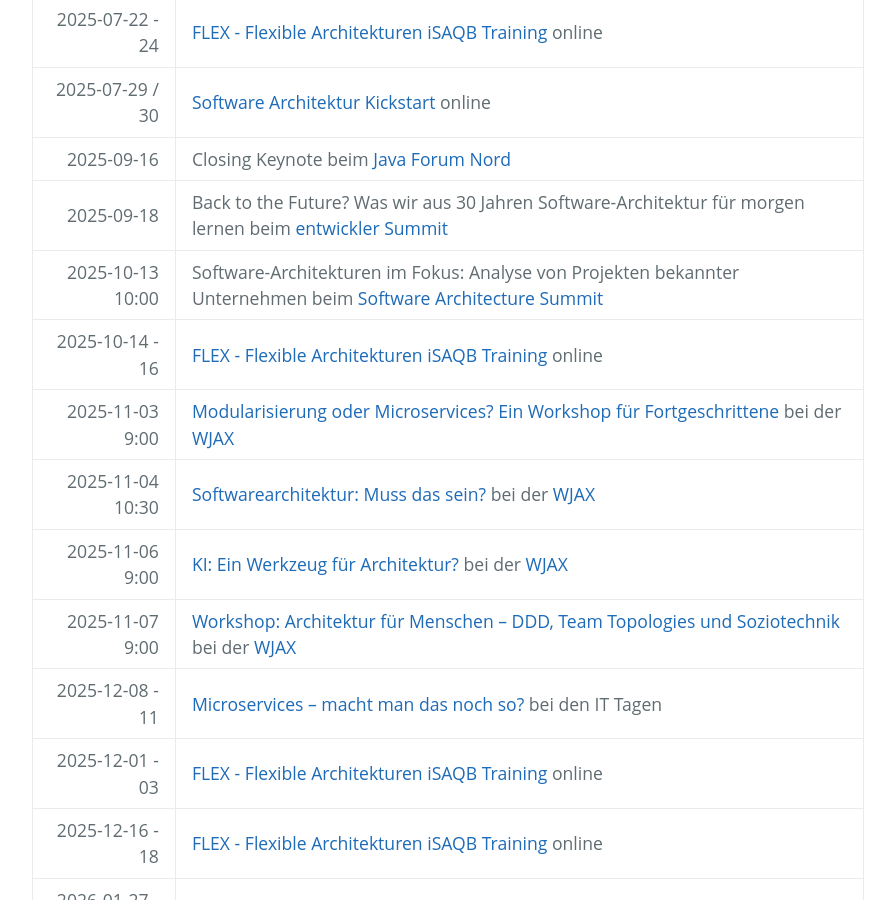
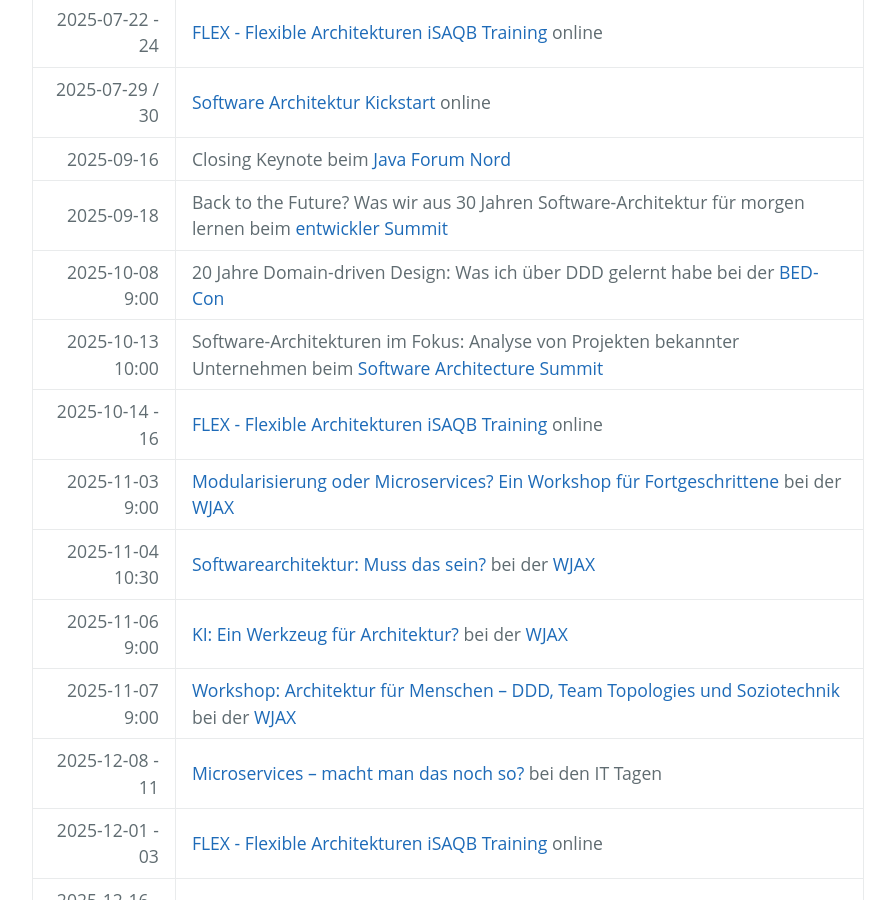
Before and after one commit to ewolff/ewolff.com, a Jekyll site: the page built from termine.md, in a window 1280 px wide and 900 px high, scrolled down 525 px. Shown: the whole window, without its empty margins (192-1087 px from the left). Built offline with Jekyll 4.4.1, drawn with Linux system fonts in a browser that asks for light colours.

Commit message:
20 Jahre DDD bei der BED-Con ergänzt

```diff
--- a/termine.md
+++ b/termine.md
@@ -12,6 +12,7 @@
 |  2025-07-29 / 30 | [Software Architektur Kickstart](https://www.socreatory.com/de/trainings/arch-kickstart) online                                                                                                             |
 |       2025-09-16 | Closing Keynote beim [Java Forum Nord](https://javaforumnord.de/2025/)                                                                                                                                      |
 |       2025-09-18 | Back to the Future? Was wir aus 30 Jahren Software-Architektur für morgen lernen beim [entwickler Summit](https://entwickler.de/entwickler-summit/)                                                         |
+|  2025-10-08 9:00 | 20 Jahre Domain-driven Design: Was ich über DDD gelernt habe bei der [BED-Con](https://bed-con.org/)                                                                                                        |
 | 2025-10-13 10:00 | Software-Architekturen im Fokus: Analyse von Projekten bekannter Unternehmen beim [Software Architecture Summit](https://entwickler.de/conferences/software-architecture-summit-oktober-2025)               |
 |  2025-10-14 - 16 | [FLEX - Flexible Architekturen iSAQB Training](https://www.socreatory.com/de/trainings/flex) online                                                                                                         |
 |  2025-11-03 9:00 | [Modularisierung oder Microservices? Ein Workshop für Fortgeschrittene](https://jax.de/microservices/microservices-workshop-fortgeschrittene/) bei der [WJAX](https://jax.de/muenchen/)                     |
```
Also changed, not shown: schedule.md (+1 -0 lines).
